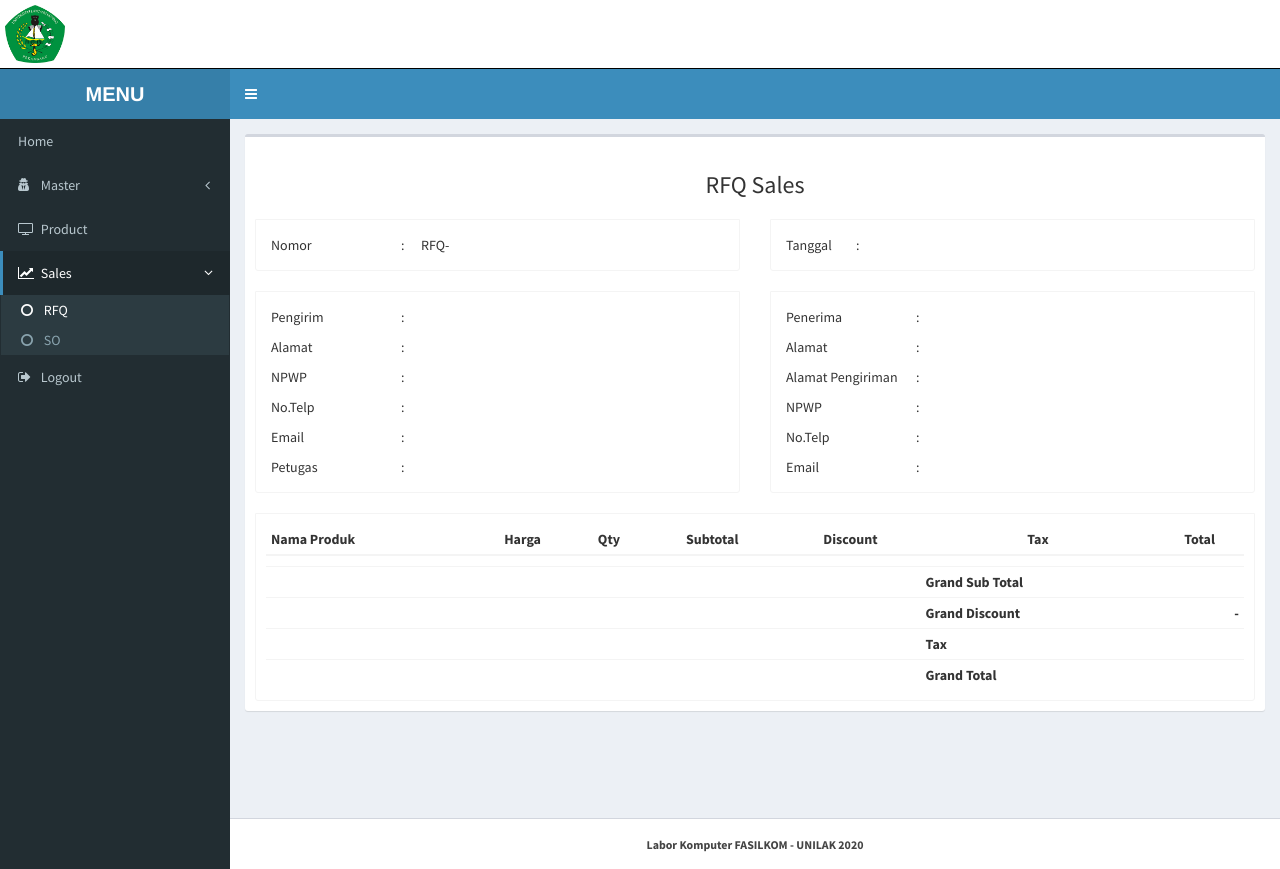
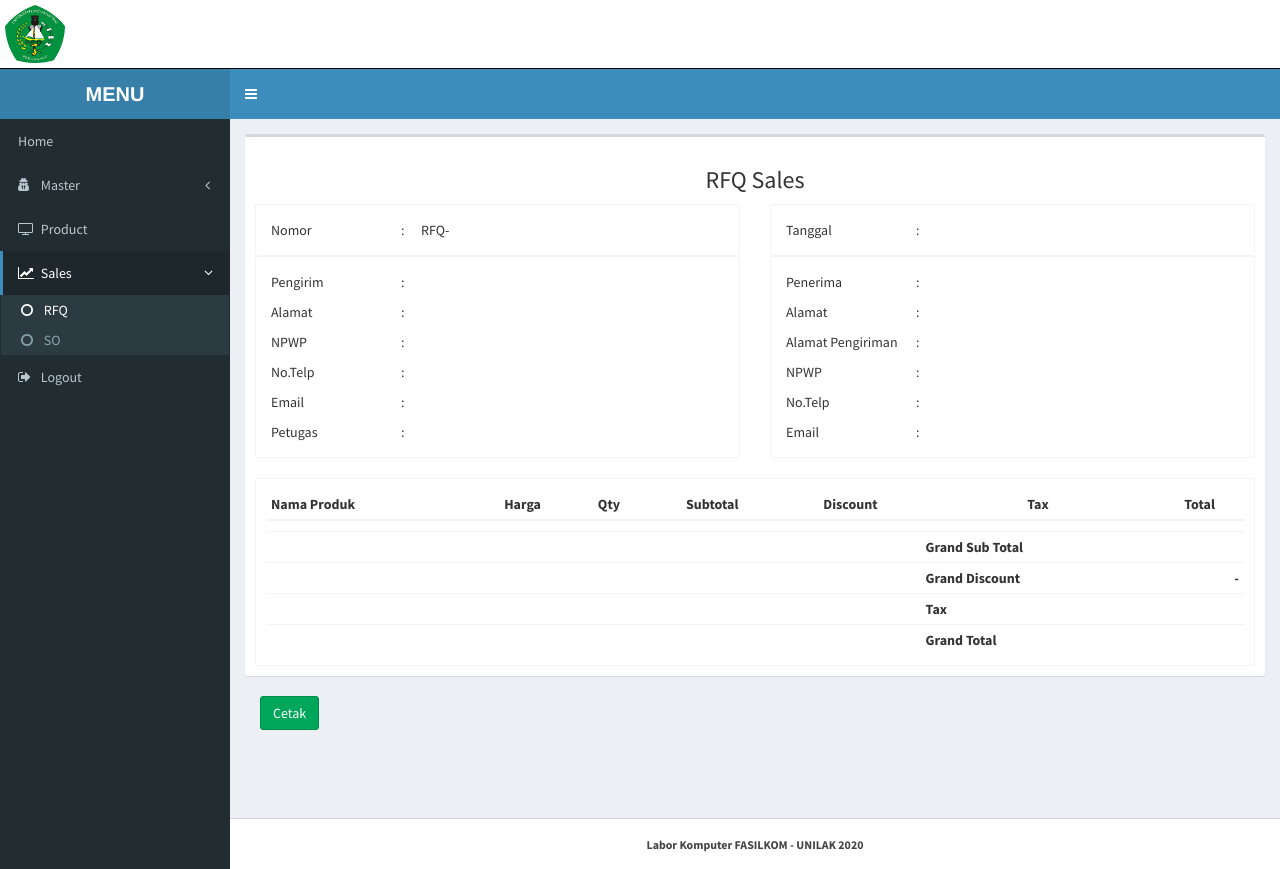
Before and after one commit to mashumabduljabbar/point-of-sales-inventory-purchase, a CodeIgniter app: page /database/index.php/rfqsales/rfq_detail/1 in a window 1280 px wide. Run offline with CodeIgniter, Linux system fonts and the light colour scheme; the visitor is signed in with stand-in values (Sample User, id 1); data that the repository does not hold is empty; some libraries are stand-ins or nearby versions.

Commit message:
Cetak RFQ

```diff
--- a/application/views/v_rfqsales_detail.php
+++ b/application/views/v_rfqsales_detail.php
@@ -3,19 +3,28 @@
     <section class="content" >
       <div class="row">
 		<div class="col-xs-12">
+			<div id="printableArea">
 				<div class="box">
-				<section class="content-header">
-					<h3 style="text-align:center;">RFQ Sales</h3>
-				</section>
 					<div class="box-body">
 					  <div class="row">
+						<div class="col-md-12">
+							<h3 style="text-align:center;">RFQ Sales</h3>
+						</div>
 						<div class="col-md-6">
 							<div class="box-body"  style="border:1px solid #F4F4F4;">
 								<table class="table-condensed">
 									<tr><td width="130px">Nomor</td><td width="20px">:</td><td><?php echo "RFQ-".$tbl_rfq->id_rfq;?></td></tr>
 								</table>
 							</div>
-						<br>
+						</div>
+						<div class="col-md-6">
+							<div class="box-body"  style="border:1px solid #F4F4F4;">
+								<table class="table-condensed">
+									<tr><td width="130px">Tanggal</td><td width="20px">:</td><td><?php echo $tbl_rfq->tanggal_rfq;?></td></tr>
+								</table>
+							</div>
+						</div>
+						<div class="col-md-6">
 							<div class="box-body"  style="border:1px solid #F4F4F4;">
 								<table class="table-condensed">
 									<tr><td width="130px">Pengirim</td><td width="20px">:</td><td><b><?php echo $tbl_perusahaan_by->nama_perusahaan;?></b></td></tr>
@@ -28,12 +37,6 @@
 							</div>
 						</div>
 						<div class="col-md-6">
-						<div class="box-body"  style="border:1px solid #F4F4F4;">
-							<table class="table-condensed">
-								<tr><td width="70px">Tanggal</td><td width="20px">:</td><td><?php echo $tbl_rfq->tanggal_rfq;?></td></tr>
-							</table>
-						</div>
-						<br>
 							<div class="box-body"  style="border:1px solid #F4F4F4;">
 								<table class="table-condensed">
 									<tr><td width="130px">Penerima</td><td width="20px">:</td><td><b><?php echo $tbl_customer_by->nama_customer;?></b></td></tr>
@@ -147,6 +150,25 @@
 					</div>
 				</div>
 			</div>
+			<div class="col-md-12">
+				 <div class="form-group">
+					<input type="button" onclick="printDiv('printableArea')" value="Cetak"  class="btn btn-success">
+				 </div>
+			</div>
+		</div>
       </div>
     </section>
   </div>
+<script type="text/javascript" src="<?php echo base_url(); ?>assets/plugins/jQuery/jquery-2.2.3.min.js"></script>
+<script type="text/javascript">
+function printDiv(divName) {
+     var printContents = document.getElementById(divName).innerHTML;
+     var originalContents = document.body.innerHTML;
+
+     document.body.innerHTML = printContents;
+
+     window.print();
+
+     document.body.innerHTML = originalContents;
+}
+</script>
```
Lines whose indentation alone changed are shown as unchanged.
